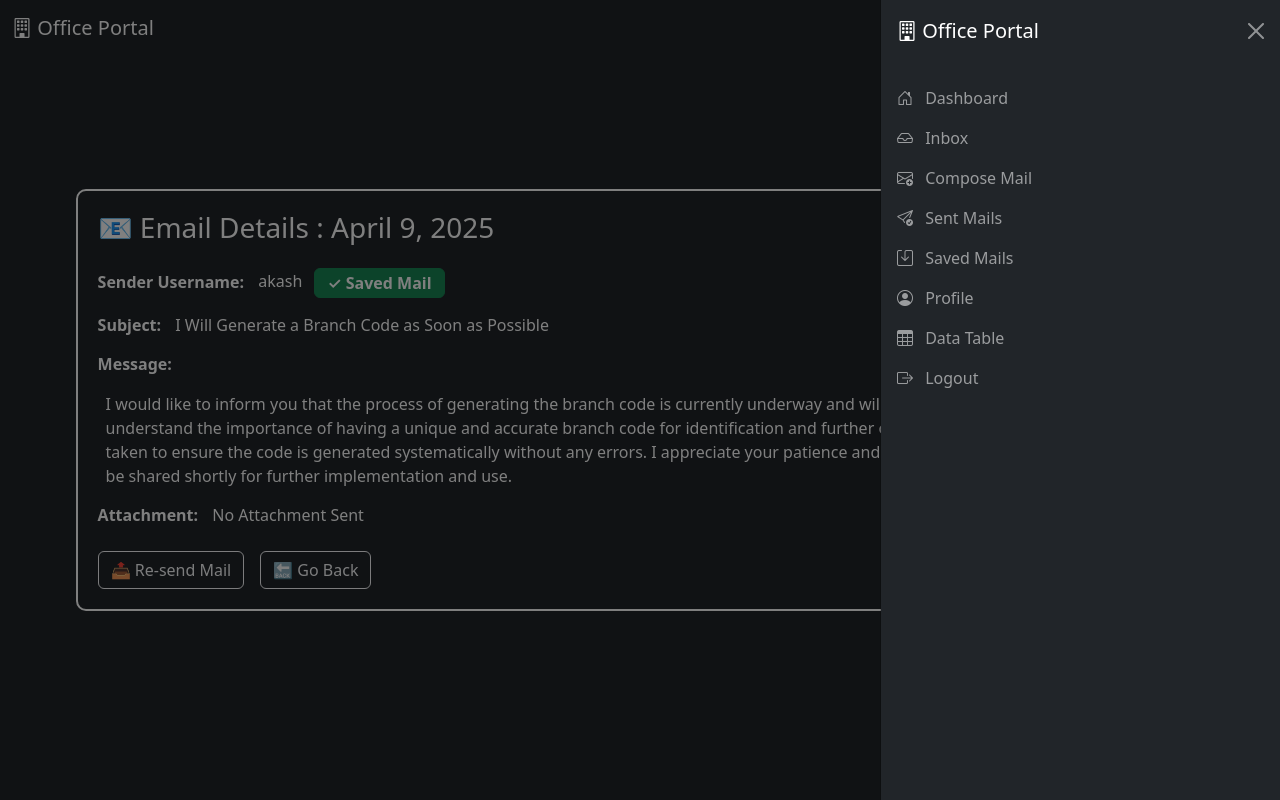
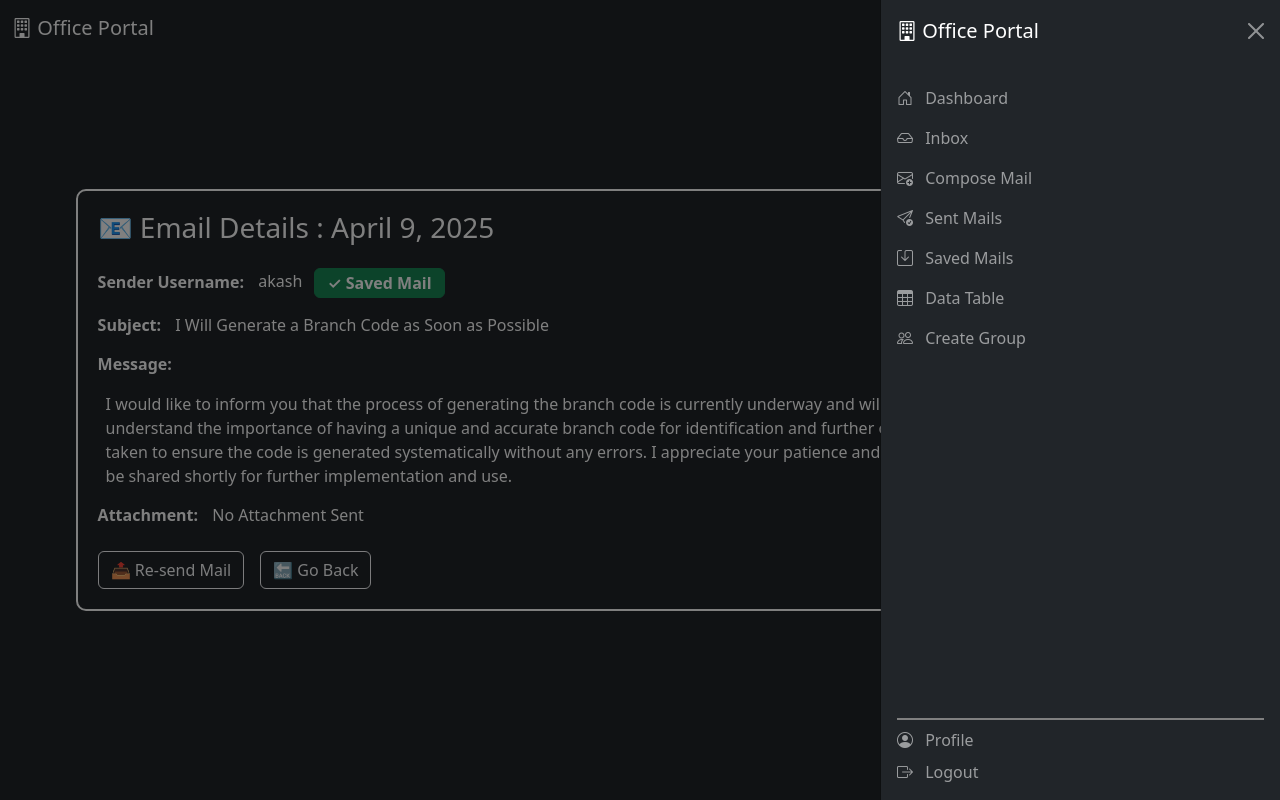
Before and after one commit to sureshdulupolai/Office_Project, a Django app: page /mail-open/4/1/ in a window 1280 px wide, after a click that opens the changed part. Run offline with Django 5.2, Linux system fonts and the light colour scheme; a user stored in the database is signed in; data comes from the database, SQL or seed files in the repository; both versions use the stored data as it was after the commit.

Commit message:
create a navbar request path

```diff
--- /dev/null
+++ b/home/navbar.py
@@ -0,0 +1,11 @@
+from .models import Profile
+
+def NavbarFunction(request):
+    if request.user.is_authenticated:
+        User_Profile = Profile.objects.get(name = request.user.id)
+        return {
+            "Category" : User_Profile.user_category,
+        }
+    return {
+        "Category" : "Employee",
+    }
--- a/off/settings.py
+++ b/off/settings.py
@@ -64,6 +64,8 @@ TEMPLATES = [
                 'django.template.context_processors.request',
                 'django.contrib.auth.context_processors.auth',
                 'django.contrib.messages.context_processors.messages',
+
+                'home.navbar.NavbarFunction',
             ],
         },
     },
--- a/templates/navbar.html
+++ b/templates/navbar.html
@@ -32,15 +32,17 @@
             <li class="nav-item">
               <a class="nav-link {% if request.path == '/save-mail/' %}active{% endif %}" href="{% url 'SaveMail' %}"><i class="bi bi-save me-2"></i> Saved Mails</a>
             </li>
-            <li class="nav-item">
-              <a class="nav-link {% if '/profile/' in request.path %}active{% endif %}" href="{% url 'profile' user.id user.username 0 %}"><i class="bi bi-person-circle me-2"></i> Profile</a>
-            </li>
+
             <li class="nav-item">
               <a class="nav-link {% if request.path == '/user-table/' %}active{% endif %}" href="{% url 'table' %}"><i class="bi bi-table me-2"></i> Data Table</a>
             </li>
+
+            {% if Category == 'Owner' or Category == 'Manager' %}
             <li class="nav-item">
-              <a class="nav-link" href="{% url 'logout' %}"><i class="bi bi-box-arrow-right me-2"></i> Logout</a>
+              <a class="nav-link" href="#"><i class="bi bi-people me-2"></i> Create Group</a>
             </li>
+          {% endif %}
+
           {% else %}
             <li class="nav-item">
               <a class="nav-link {% if request.path == '/user-signup/' %}active{% endif %}" href="{% url 'signup' %}"><i class="bi bi-person-plus me-2"></i> Sign Up</a>
@@ -50,6 +52,19 @@
             </li>
           {% endif %}
         </ul>
+        {% if user.is_authenticated %}
+          <div style="position: absolute; bottom: 0px; width: 92%;">
+            <div style="width: 100%; height: 2px; background-color: gray;"></div>
+            <ul class="navbar-nav justify-content-end flex-grow-1">
+              <li class="nav-item">
+                <a class="nav-link {% if '/profile/' in request.path %}active{% endif %}" href="{% url 'profile' user.id user.username 0 %}"><i class="bi bi-person-circle me-2"></i> Profile</a>
+              </li>
+              <li class="nav-item" style="position: relative; top: -8px;">
+                <a class="nav-link {% if '/log-out/' in request.path %}active{% endif %}" href="{% url 'logout' %}"><i class="bi bi-box-arrow-right me-2"></i> Logout</a>
+              </li>
+            </ul>
+          </div>
+        {% endif %}
       </div>
     </div>
   </div>
```
Also changed, not shown: db.sqlite3.
